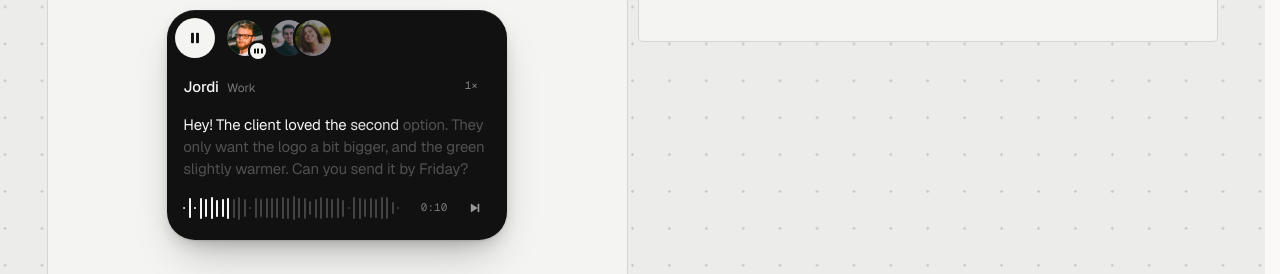
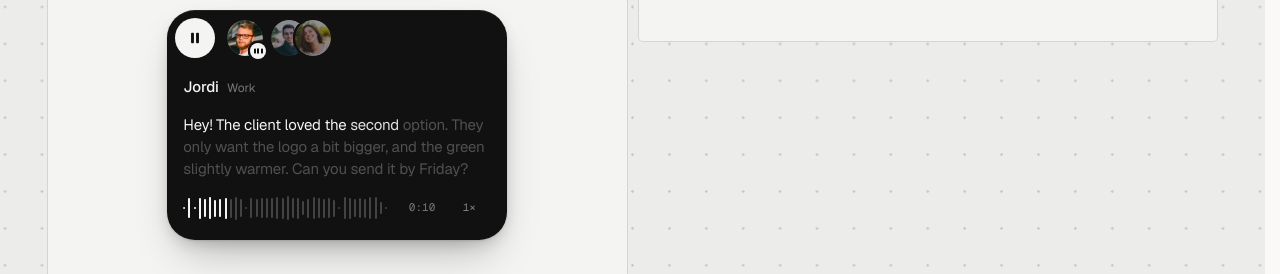
Before and after one commit to cagndz/agundez-me, a Next.js app: page /lab in a window 1280 px wide. Both pictures are taken after a click on the button 339 px from the left and 1821 px from the top of the page. Shown: the part 1783-2057 px from the top of the page. Built offline with nearby package versions, Linux system fonts and the light colour scheme.

Commit message:
feat(lab): swap the voice skip button for the speed control

```diff
--- a/src/lab/demos/voice/hooks.ts
+++ b/src/lab/demos/voice/hooks.ts
@@ -141,12 +141,6 @@ export function useQueue(notes: Note[] = NOTES) {
 		[notes, position],
 	)
 
-	/** Done with this one: it counts as heard and the next one takes over. */
-	const next = useCallback(() => {
-		const [state, at] = finish(live.current, notes)
-		commit(state, at)
-	}, [notes, commit])
-
 	const setRate = useCallback(
 		(rate: number) => commit({ ...live.current, rate }, timeNow()),
 		[commit, timeNow],
@@ -159,7 +153,6 @@ export function useQueue(notes: Note[] = NOTES) {
 
 	const current = notes[s.index]
 	const pending = notes.filter((n) => !s.heard.includes(n.id))
-	const after = pending.filter((n) => n.id !== current.id)
 
 	return {
 		current,
@@ -170,7 +163,6 @@ export function useQueue(notes: Note[] = NOTES) {
 		direction: s.direction,
 		heard: s.heard,
 		pending,
-		upNext: after[0] as Note | undefined,
 		done: pending.length === 0,
 		notes,
 		timeNow,
@@ -178,7 +170,6 @@ export function useQueue(notes: Note[] = NOTES) {
 		playAt,
 		pause,
 		seek,
-		next,
 		setRate,
 		reset,
 	}
--- a/src/lab/demos/voice/index.tsx
+++ b/src/lab/demos/voice/index.tsx
@@ -49,7 +49,7 @@ import {
 } from './constants'
 import { useCoarsePointer, useDismiss, useQueue } from './hooks'
 import { formatTime } from './notes'
-import { Avatar, CheckIcon, NextIcon, PauseIcon, PlayIcon } from './parts'
+import { Avatar, CheckIcon, PauseIcon, PlayIcon } from './parts'
 import { Scrubber } from './scrubber'
 import { Transcript } from './transcript'
 import { VoiceBadge } from './indicator'
@@ -355,7 +355,7 @@ export function Voice() {
 								{/* Who's talking */}
 								<div className='relative' style={{ height: STRIP }}>
 									<Swap id={q.current.id} direction={q.direction}>
-										<div className='flex h-full items-baseline gap-2 pt-1.5 pr-14'>
+										<div className='flex h-full items-baseline gap-2 pt-1.5'>
 											<p className='shrink-0 text-[15px] font-medium'>
 												{q.current.name}
 											</p>
@@ -364,18 +364,6 @@ export function Voice() {
 											</p>
 										</div>
 									</Swap>
-									<button
-										type='button'
-										onClick={() =>
-											q.setRate(
-												RATES[(RATES.indexOf(q.rate) + 1) % RATES.length],
-											)
-										}
-										aria-label={`Playback speed ${q.rate}×`}
-										className='absolute top-0 right-0 h-8 min-w-10 cursor-pointer rounded-full px-2 font-mono text-[11px] text-[#f4f4f2]/50 tabular-nums transition-colors duration-150 ease-out-strong hover:bg-[#f4f4f2]/8 hover:text-[#f4f4f2] focus-visible:outline-2 focus-visible:-outline-offset-2'
-									>
-										{q.rate}×
-									</button>
 								</div>
 
 								{/* What they're saying */}
@@ -414,13 +402,19 @@ export function Voice() {
 											duration={q.current.duration}
 										/>
 									</span>
+									{/* Speed, where a podcast player would put skip: the row
+									    of faces already moves between people */}
 									<button
 										type='button'
-										onClick={q.next}
-										aria-label={q.upNext ? `Next: ${q.upNext.name}` : 'Finish'}
-										className='grid size-8 shrink-0 cursor-pointer place-items-center rounded-full text-[#f4f4f2]/60 transition-colors duration-150 ease-out-strong hover:bg-[#f4f4f2]/8 hover:text-[#f4f4f2] focus-visible:outline-2 focus-visible:-outline-offset-2 motion-safe:active:scale-[0.97]'
+										onClick={() =>
+											q.setRate(
+												RATES[(RATES.indexOf(q.rate) + 1) % RATES.length],
+											)
+										}
+										aria-label={`Playback speed ${q.rate}×`}
+										className='h-8 w-11 shrink-0 cursor-pointer rounded-full font-mono text-[11px] text-[#f4f4f2]/50 tabular-nums transition-colors duration-150 ease-out-strong hover:bg-[#f4f4f2]/8 hover:text-[#f4f4f2] focus-visible:outline-2 focus-visible:-outline-offset-2'
 									>
-										<NextIcon />
+										{q.rate}×
 									</button>
 								</div>
 							</motion.div>
--- a/src/lab/demos/voice/parts.tsx
+++ b/src/lab/demos/voice/parts.tsx
@@ -59,21 +59,6 @@ export function PauseIcon({ size = 12 }: { size?: number }) {
 	)
 }
 
-export function NextIcon({ size = 12 }: { size?: number }) {
-	return (
-		<svg
-			aria-hidden='true'
-			width={size}
-			height={size}
-			viewBox='0 0 12 12'
-			fill='currentColor'
-		>
-			<path d='M1.8 2.3v7.4a.5.5 0 0 0 .78.42l5.4-3.7a.5.5 0 0 0 0-.84l-5.4-3.7a.5.5 0 0 0-.78.42Z' />
-			<rect x='8.6' y='1.8' width='1.7' height='8.4' rx='.6' />
-		</svg>
-	)
-}
-
 export function CheckIcon() {
 	return (
 		<svg
```
